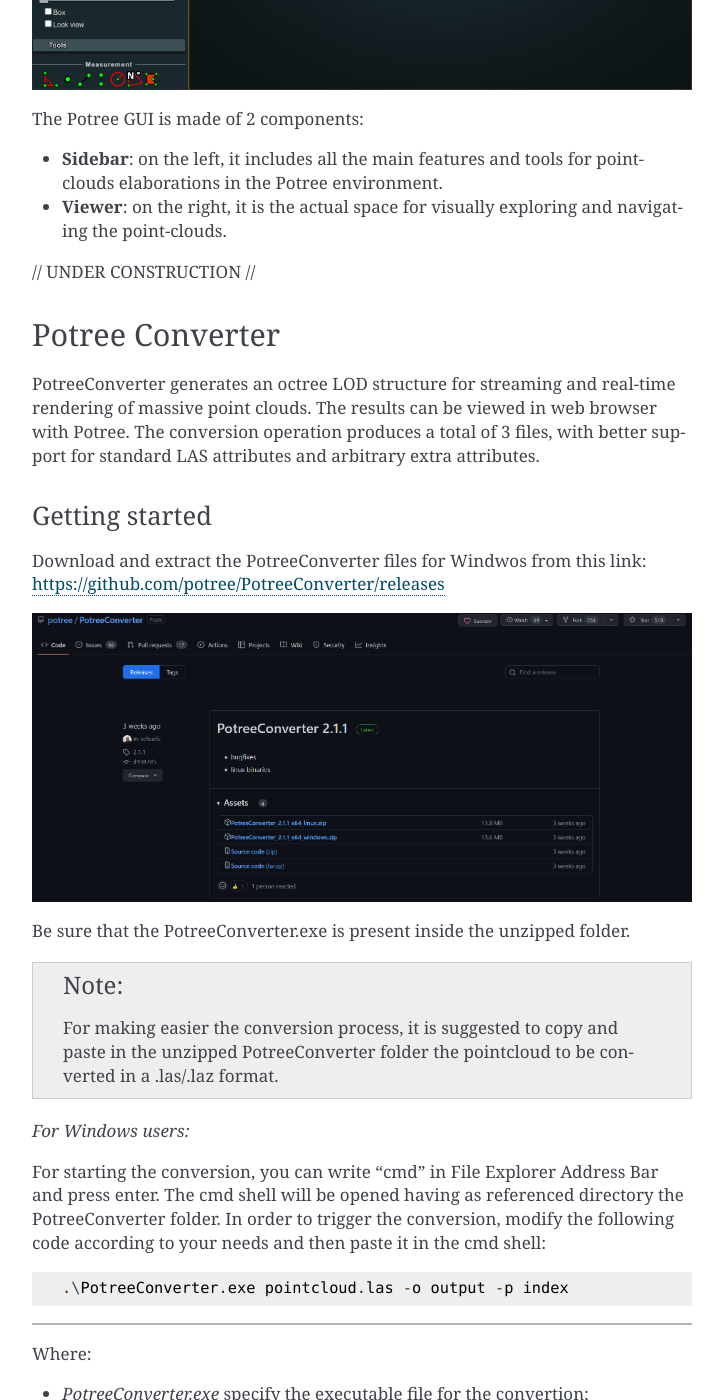
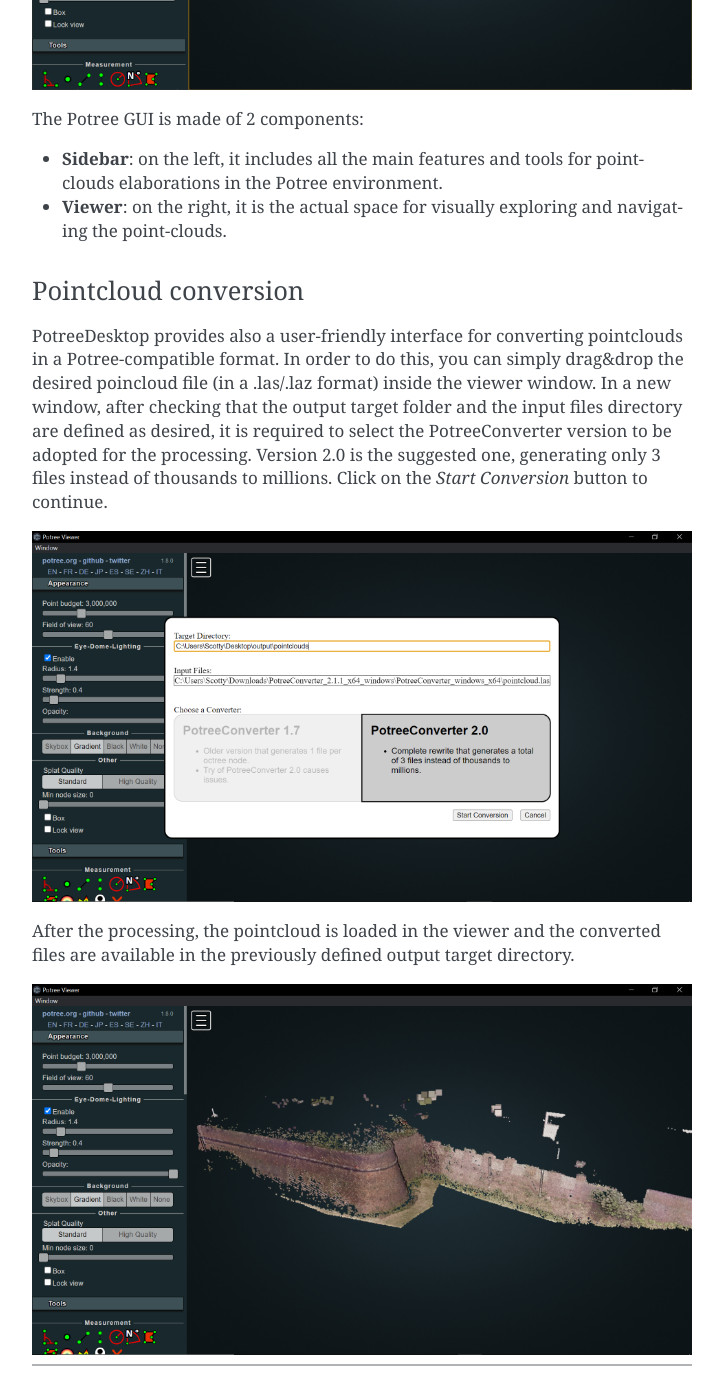
Before and after one commit to Tars4815/potree-templates, a Sphinx documentation site: the page built from docs/pages/potree.rst, in a window 1280 px wide and 1400 px high, scrolled down 1494 px. Shown: the whole window, without its empty margins (388-1111 px from the left). Built offline with Sphinx 7.4.7, drawn with Linux system fonts in a browser that asks for light colours; some of the changed text lies outside the part shown.

Commit message:
Completed PotreeDesktop section
- Added screenshot
- Updated section with info about pointcloud conversion

```diff
--- a/docs/pages/potree.rst
+++ b/docs/pages/potree.rst
@@ -43,7 +43,25 @@
 * **Sidebar**: on the left, it includes all the main features and tools for point-clouds elaborations in the Potree environment.
 * **Viewer**: on the right, it is the actual space for visually exploring and navigating the point-clouds.
 
-// UNDER CONSTRUCTION //
+Pointcloud conversion
++++++++++++++++++++++
+
+PotreeDesktop provides also a user-friendly interface for converting pointclouds in a Potree-compatible format. In order to do this, you can simply drag&drop the desired poincloud file (in a .las/.laz format) inside the viewer window.
+In a new window, after checking that the output target folder and the input files directory are defined as desired, it is required to select the PotreeConverter version to be adopted for the processing.
+Version 2.0 is the suggested one, generating only 3 files instead of thousands to millions. Click on the *Start Conversion* button to continue.
+
+.. image:: img/potree-desktop-conversion.PNG
+  :align: center
+  :alt: Potree Desktop Conversion selection
+
+After the processing, the pointcloud is loaded in the viewer and the converted files are available in the previously defined output target directory.
+
+.. image:: img/potree-desktop-output.PNG
+  :align: center
+  :alt: Potree Desktop Converted pointcloud visualisation
+
+
+"""""""""""""""""""""""""""""""""""""""""""""""
 
 Potree Converter
 ----------------
@@ -80,8 +98,6 @@
 
   .\PotreeConverter.exe pointcloud.las -o output -p index
 
-"""""""""""""""""""""""""""""""""""""""""""""""
-
 Where:
 
 * *PotreeConverter.exe* specify the executable file for the convertion;
@@ -89,6 +105,17 @@
 * *output* is the name of the directory where to save the converted point cloud. In this case too, if the target folder is outside the converter one, it is necessary to specify the entire path.
 * *index* is the default name to be given to the output file.
 
+After launching, the conversion is executed and details about each step of the the processing are reported on the cmd shell window.
+
+.. image:: img/potree-converter-conversion-details.PNG
+  :align: center
+  :alt: Potree Converter - Conversion details output
+
+If successful, the conversion procedure gives as output a folder named as defined in the command (in this case *output*) containing 3 elements:
+
+1. a folder named **libs** that contains all the required libraries and scripts to make Potree operative (e.g. *three.js*, *openlayers*...);
+2. a folder named **pointclouds** containing an **index** directory that collects that 4 files resulting from the conversion of the original pointclouds. The *metadata.json* is the file called in the Potree environment when loading the pointcloud to the scene;
+3. an html file called **index.html** that includes a basic structure for a web page with a Potree viewer.
 
 Publications
 ++++++++++++
@@ -96,6 +123,8 @@
 * `Potree: Rendering Large Point Clouds in Web Browsers. <https://www.cg.tuwien.ac.at/research/publications/2016/SCHUETZ-2016-POT/SCHUETZ-2016-POT-thesis.pdf>`__
 * `Fast Out-of-Core Octree Generation for Massive Point Clouds <https://www.cg.tuwien.ac.at/research/publications/2020/SCHUETZ-2020-MPC/>`__, Schütz M., Ohrhallinger S., Wimmer M.
 
+"""""""""""""""""""""""""""""""""""""""""""""""
+
 Potree Develop
 --------------
 
```
Also changed, not shown: docs/pages/img/potree-converter-conversion-details.PNG (added), docs/pages/img/potree-desktop-conversion.PNG (added), docs/pages/img/potree-desktop-output.PNG (added), 8 other files.
